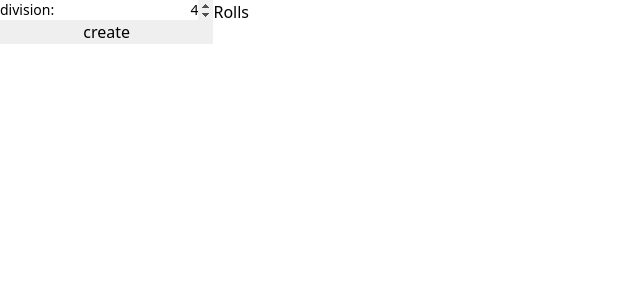
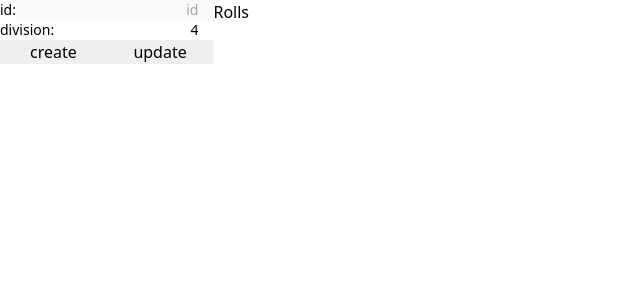
Before and after one commit to nnnnusui/WebPianoRoll, a Next.js app: page / in a window 1280 px wide. Shown: the top 300 px of the page, without its empty margins (0-640 px from the left). Built offline with nearby package versions, Linux system fonts and the light colour scheme; no server answers.

Commit message:
add: update button to RollForm

```diff
--- a/src/components/pianoroll/RollForm.tsx
+++ b/src/components/pianoroll/RollForm.tsx
@@ -6,36 +6,58 @@ const RollForm: React.FC = () => {
   const rolls = Context.rolls.State();
   const selectedRollId = Context.roll.selectedId.State();
   const [division, setDivision] = useState<number>(4);
+
+  const selectedRoll = rolls.get(selectedRollId);
   useEffect(() => {
-    const selectedRoll = rolls.get(selectedRollId);
     if (selectedRoll == undefined) return;
     setDivision(selectedRoll.division);
-  }, [rolls, selectedRollId]);
+  }, [selectedRoll]);
 
   const onDivisionChange = (event: React.ChangeEvent<HTMLInputElement>) =>
     setDivision(Number(event.target.value));
   const onCreateClick = () => {
     setRolls({ type: "create", request: { division } });
   };
+  const onUpdateClick = () => {
+    setRolls({ type: "update", request: { id: selectedRollId, division } });
+  };
 
   return (
     <form className="flex flex-col">
       <label className="flex flex-row items-end text-sm">
+        id:
+        <input
+          placeholder="id"
+          disabled={true}
+          type="number"
+          defaultValue={selectedRoll?.id}
+          className="w-full text-right"
+        />
+      </label>
+      <label className="flex flex-row items-end text-sm">
         division:
         <input
+          placeholder="division"
           type="number"
           value={division}
-          placeholder="division"
           className="w-full text-right"
           onChange={onDivisionChange}
         />
       </label>
-      <input
-        type="button"
-        value="create"
-        className="w-full"
-        onClick={onCreateClick}
-      />
+      <div className="flex flex-row">
+        <input
+          value="create"
+          type="button"
+          className="w-full"
+          onClick={onCreateClick}
+        />
+        <input
+          value="update"
+          type="button"
+          className="w-full"
+          onClick={onUpdateClick}
+        />
+      </div>
     </form>
   );
 };
```
